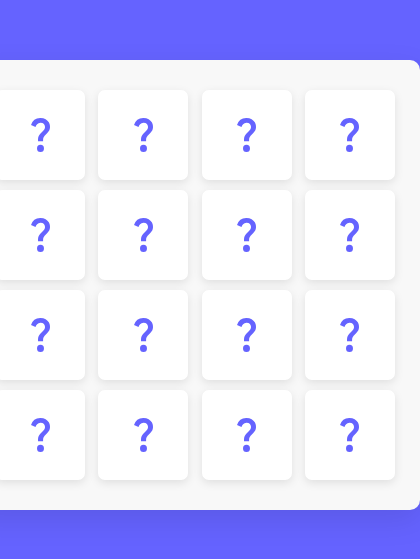
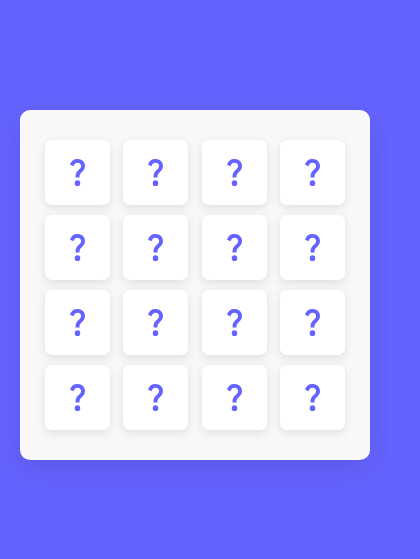
Before and after one commit to serhiyhvala/memory-card-game, a plain HTML site: page index.html in a window 390 px wide. Shown: the part 137-696 px from the top of the page, 420 px wide, since content can reach past the window. Drawn offline with Linux system fonts and the light colour scheme.

Commit message:
add breakpoints

```diff
--- a/assets/style/style.css
+++ b/assets/style/style.css
@@ -107,3 +107,33 @@ body {
 .card.flip .front-view {
     transform: rotateY(180deg);
 }
+
+@media screen and (max-width: 700px) {
+    .cards {
+        height: 350px;
+        width: 350px;
+    }
+
+    .card .front-view img {
+        width: 17px;
+    }
+
+    .card .back-view img {
+        max-width: 40px;
+    }
+}
+
+@media screen and (max-width: 530px) {
+    .cards {
+        height: 300px;
+        width: 300px;
+    }
+
+    .card .front-view img {
+        width: 15px;
+    }
+
+    .card .back-view img {
+        max-width: 35px;
+    }
+}
```
